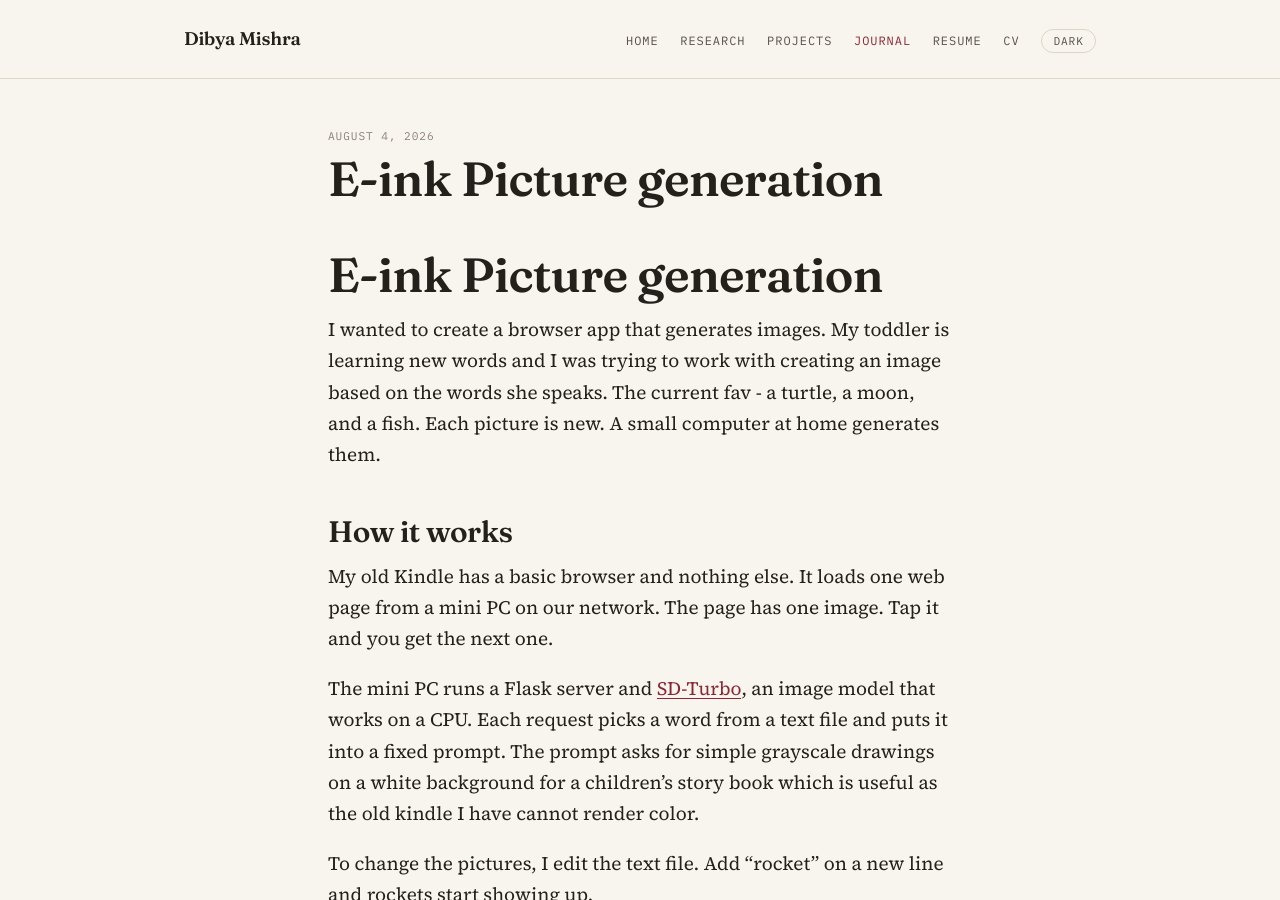
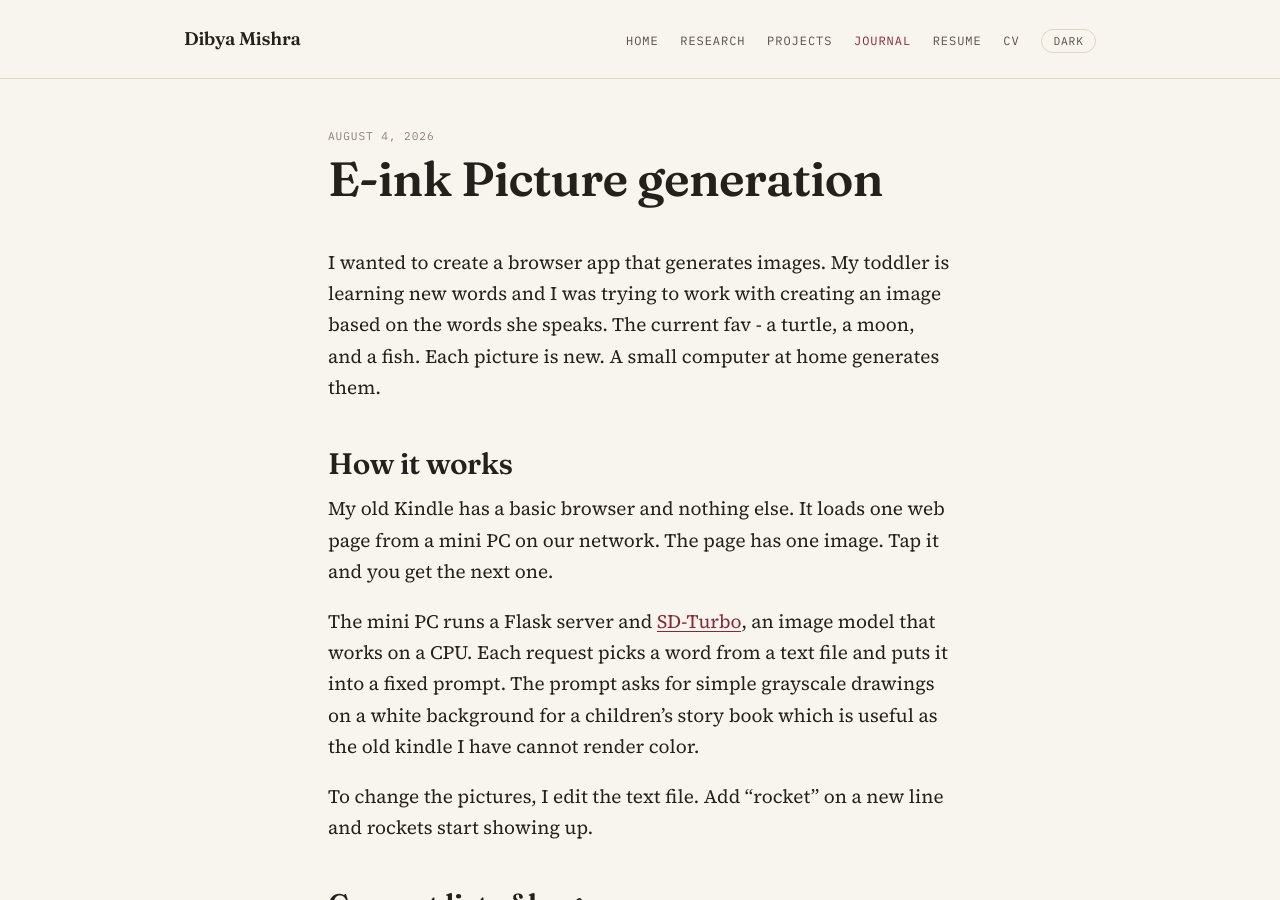
Before and after one commit to mishrad/mishrad.github.io, a Jekyll site: the page built from _posts/2026-08-04-e_ink-pic-gen.md, in a window 1280 px wide and 900 px high. Built offline with Jekyll 4.4.1, drawn with Linux system fonts in a browser that asks for light colours.

Commit message:
Remove title header from e-ink picture generation post
Removed the title header from the e-ink picture generation post.

```diff
--- a/_posts/2026-08-04-e_ink-pic-gen.md
+++ b/_posts/2026-08-04-e_ink-pic-gen.md
@@ -3,8 +3,6 @@ title: "E-ink Picture generation"
 date: 2026-08-04
 summary: "Create a small browser app which generates images"
 ---
-
-# E-ink Picture generation
 
 I wanted to create a browser app that generates images. My toddler is learning new words and I was trying to work with creating an image based on the words she speaks. The current fav - a turtle, a moon, and a fish. Each picture is new. A small computer at home generates them.
 
```
